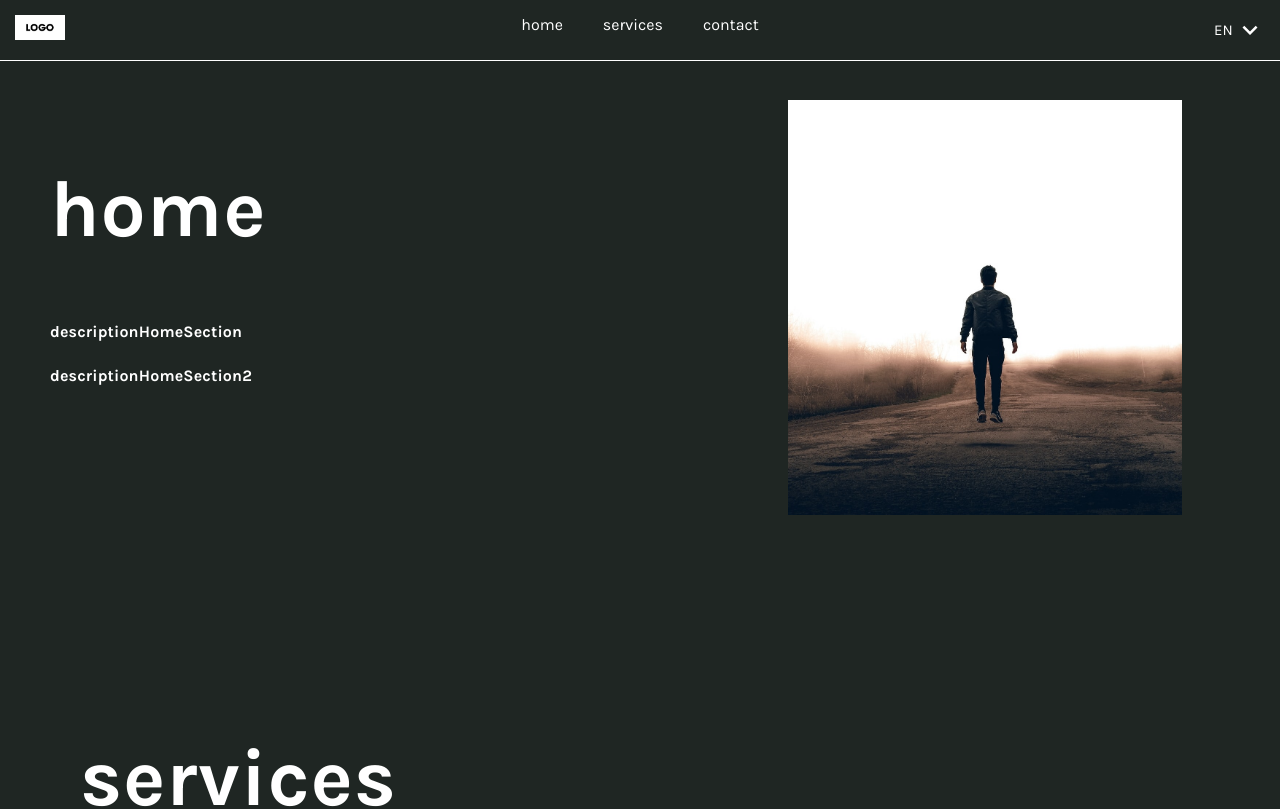
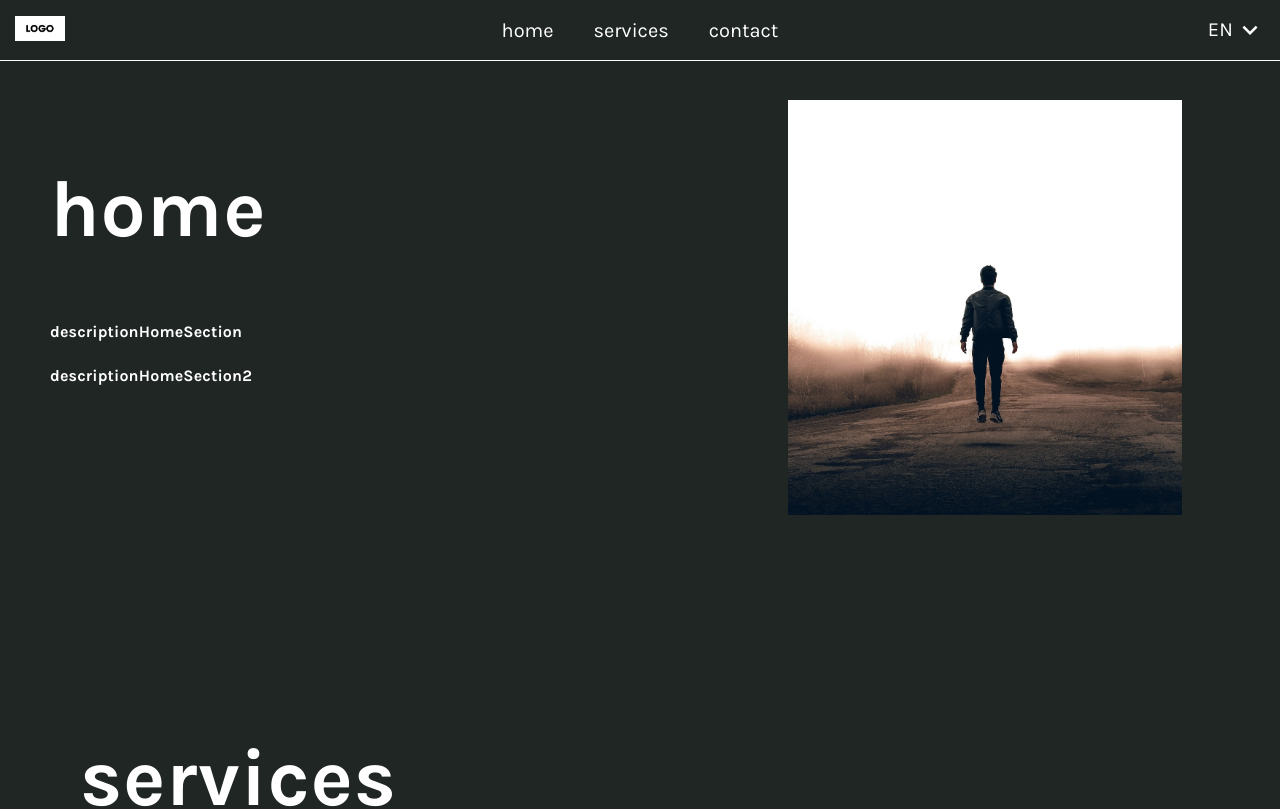
Before and after one commit to UmnikOne/flor, a React (Create React App) app: page / in a window 1280 px wide. Shown: the top 809 px of the page. Built offline with nearby package versions, Linux system fonts and the light colour scheme; the HTML template or start-up script is replaced by a standard one.

Commit message:
font famaly

```diff
--- a/src/components/header/index.js
+++ b/src/components/header/index.js
@@ -48,12 +48,12 @@ const Header = () => {
                 position: 'fixed',
                 top: '0px',
                 zIndex: 100
-            }} justifyContent="space-between" >
+            }} justifyContent="space-between" alignItems='center' >
                 <Grid item xs={3}>
                     <img width="50px" src={logo} />
                 </Grid>
                 <Grid item xs={6}>
-                    <Box sx={{ display: { xs: 'none', md: 'flex' }, justifyContent: 'center' }}>
+                    <Box sx={{ display: { xs: 'none', md: 'flex' }, justifyContent: 'center', fontSize: '20px' }}>
                         <Link href="/#home" sx={{ padding: '0px 20px', color: '#fff', textDecoration: 'none' }}>
                             {t('home')}
                         </Link>
@@ -101,7 +101,7 @@ const Header = () => {
                         sx={{ display: 'flex', alignItems: 'center', cursor: 'pointer' }}
                         aria-describedby={idLang}
                         onClick={handleClickLang}>
-                        <Typography className="app" sx={{ fontSize: '15px', lineHeight: '30px', color: '#fff', mr: '2px', textTransform: 'uppercase' }}>
+                        <Typography className="app" sx={{ fontSize: '15px', lineHeight: '30px', color: '#fff', mr: '2px', textTransform: 'uppercase', fontSize: '20px' }}>
                             {lang}
                         </Typography>
                         <KeyboardArrowDownIcon sx={{ fontSize: '30px' }} />
```
